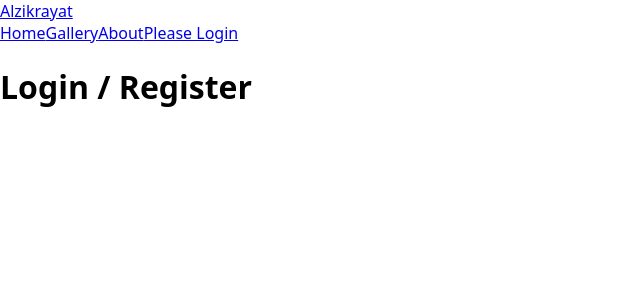
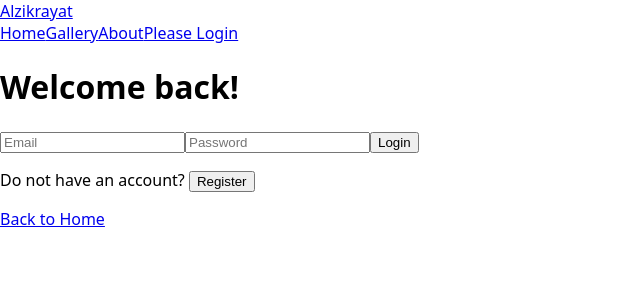
Before and after one commit to ethar-613/Alzikrayat-MERN-APP, a React (Vite) app in the folder client/: page /login in a window 1280 px wide. Shown: the top 300 px of the page, without its empty margins (0-640 px from the left). Built offline with nearby package versions, Linux system fonts and the light colour scheme.

Commit message:
making the login and register pages. and login form and register form as controlled components with loading and error states, and toggle between the login and register forms,

```diff
--- a/client/src/App.jsx
+++ b/client/src/App.jsx
@@ -9,13 +9,11 @@ import './index.css'
 
 
 
-
-
 function App(){
   return (
-    <>
+    <div className='Application'>
       <Navbar/>
-      <main className='mainSection'>
+      <main className='mainContents'>
         <Routes>
           <Route path="/" element={<Home/>} />
           <Route path="/gallery" element={<Gallery/>} />
@@ -25,7 +23,7 @@ function App(){
           <Route path="*" element={ <h1>Page Not Found</h1> } />
         </Routes>
       </main>
-    </>
+    </div>
   )
 
 }
--- a/client/src/components/LoginForm.jsx
+++ b/client/src/components/LoginForm.jsx
@@ -0,0 +1,51 @@
+import { useState } from "react";
+import {useAuth}  from "../context/AuthContext";
+
+function LoginForm({onLoginSuccess}){
+    const [email, setEmail] = useState('');
+    const [password, setPassword] = useState('');
+    const [error, setError] = useState('');
+    const [loading, setLoading] = useState(false);
+    const {login} = useAuth();
+
+    const handleSubmit = async(e)=>{
+        e.preventDefault();
+        setError('');
+        setLoading(true);
+        try{
+            const res = await fetch('/api/auth/login', {
+                method: 'POST',
+                headers: {'Content-Type': 'application/json'},
+                body: JSON.stringify({email, password}),
+            });
+            const data = await res.json();
+
+            if (!res.ok) throw new Error(data.errors?.[0] || 'Login Failed');
+
+            login(data.user);
+            if(onLoginSuccess) onLoginSuccess();
+
+        }
+        catch(err){
+            setError(err.message);
+        }
+        finally{
+            setLoading(false);
+        }
+    };
+
+    return(
+        <form onSubmit={handleSubmit} className="auth-login-Form">
+            <input name="email" type="email" placeholder="Email" value={email} onChange={(e)=> setEmail(e.target.value)} autoComplete="email"  required />
+            <input name="password" type="password" placeholder="Password" value={password} onChange={(e)=> setPassword(e.target.value)} autoComplete="current-password"  required />
+
+            {error && <p className="error">{error}</p>}
+
+            <button type="submit" disabled={loading} className="btn-primary">
+                {loading? 'Logging in...' : 'Login'}
+            </button>
+        </form>
+    );
+}
+
+export default LoginForm;
--- /dev/null
+++ b/client/src/components/RegisterForm.jsx
@@ -0,0 +1,68 @@
+import { useState } from "react";
+import {useAuth} from "../context/AuthContext";
+
+function RegisterForm({onRegisterSuccess}){
+    const [form, setForm] = useState({
+        firstName: '',
+        lastName: '',
+        email: '',
+        password: '',
+        location: '',
+        description: '',
+        occupation: '',
+    });
+    const [error, setError] = useState('');
+    const [loading, setLoading] = useState(false);
+    const {login} = useAuth();
+    const handleChanges= (e)=>{
+        setForm({...form, [e.target.name]: e.target.value})
+    };
+
+
+    const handleSubmit = async(e)=>{
+        e.preventDefault();
+        setError('');
+        setLoading(true);
+        try{
+            const res = await fetch('/api/auth/register', {
+                method: 'POST',
+                headers: {'Content-Type': 'application/json'},
+                body: JSON.stringify(form),
+            });
+            const data = await res.json();
+
+            if (!res.ok) throw new Error(data.errors?.[0] || 'Register Failed');
+
+            login(data.user);
+            if(onRegisterSuccess) onRegisterSuccess();
+
+        }
+        catch(err){
+            setError(err.message);
+        }
+        finally{
+            setLoading(false);
+        }
+    };
+
+    return(
+        <form onSubmit={handleSubmit} className="auth-login-Form">
+            <input name="firstName" placeholder="First Name" value={form.firstName} onChange={handleChanges} required />
+            <input name="lastName" placeholder="Last Name" value={form.lastName} onChange={handleChanges} required />
+            <input name="email" type="email" placeholder="Email" value={form.email} onChange={handleChanges} required />
+            <input name="password" type="password" placeholder="Password(min 6 characters)" value={form.password} onChange={handleChanges} minLength={6} required />
+            <input name="location" placeholder="Location (optional)" value={form.location} onChange={handleChanges} />
+            <input name="occupation" placeholder="Occupation (optional)" value={form.occupation} onChange={handleChanges} />
+            <input name="description" placeholder="Short pio (optional)" value={form.description} onChange={handleChanges} rows={3}/>
+
+
+            {error && <p className="error">{error}</p>}
+
+            <button type="submit" disabled={loading} className="btn-primary">
+                {loading? 'Registering...' : 'Register'}
+            </button>
+        </form>
+    );
+}
+
+export default RegisterForm;
--- a/client/src/pages/Home.jsx
+++ b/client/src/pages/Home.jsx
@@ -1,5 +1,26 @@
+import { Link } from "react-router-dom";
+import { useAuth } from "../context/AuthContext";
+
 function Home(){
-    return <h1>Home</h1>;
+    const {user} = useAuth();
+
+    return (
+        <div className="home-page">
+            <section className="hero">
+                <h1>Welcome to Alzikrayat</h1>
+                <h2>Some days deserve to <span>stay.</span></h2>
+                <p>A shared place for photographs and the stories around them. Keep a moment, come back to it, and see what others hold dear.</p>
+                <p> you can share your memories, discover moments, and connect through photos! </p>
+
+                <div className="hero-actions">
+                    <Link to="/gallery" className="btn-primary">Explore the Gallery</Link>
+                    {!user && (
+                        <Link to="/login" className="btn-secondary">Join Alzikrayat</Link>
+                    )}
+                </div>
+            </section>
+        </div>
+    );
 }
 
 export default Home;
--- a/client/src/pages/LoginRegister.jsx
+++ b/client/src/pages/LoginRegister.jsx
@@ -1,5 +1,42 @@
+import { useState } from "react";
+import {Link , useNavigate} from 'react-router-dom';
+import LoginForm from '../components/LoginForm';
+import RegisterForm from '../components/RegisterForm';
+
+
 function LoginRegister(){
-    return <h1>Login / Register</h1>;
+    const [isLogin , setIsLogin] = useState(true);
+    const navigate = useNavigate();
+
+    // after success display gallery
+    const handleSucess = ()=>{
+        navigate('/')
+    };
+
+    return(
+        <div className="loginRegister-page">
+            <div className="loginRegister-card">
+                <h1>{isLogin? 'Welcome back!' : 'Create an account'}</h1>
+
+                {isLogin?
+                    (<LoginForm onLoginSuccess={handleSucess}/>) :
+                    (<RegisterForm onRegisterSuccess={handleSucess}/>)
+                }
+
+                <p className="auth-switch">
+                    {isLogin? 'Do not have an account?' : 'Have an account already?'}{' '}
+                    <button type="button" onClick={()=> setIsLogin(!isLogin)} className="link-btn">
+                        {isLogin? 'Register' : 'Login'}
+                    </button>
+                </p>
+
+                <p className="auth-backToHome">
+                    <Link to="/">Back to Home</Link>
+                </p>
+
+            </div>
+        </div>
+    )
 }
 
 export default LoginRegister;
```
Also changed, not shown: 1 other file (tests, documents, lock files or other folders).
